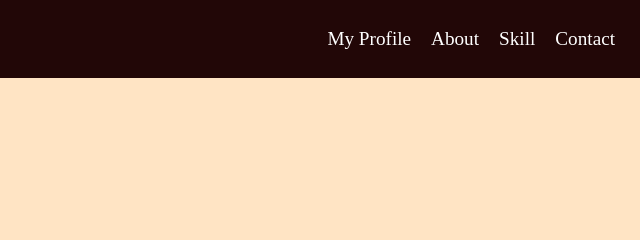
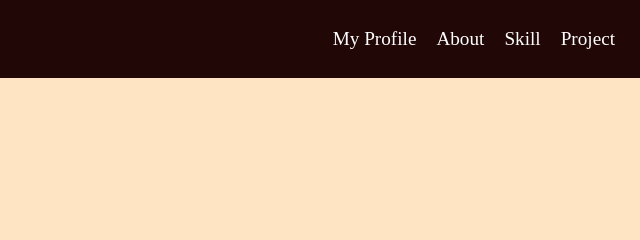
Before and after one commit to Tannykub/MY-Tanthana-Portfolio, a plain HTML site: page index.html in a window 1280 px wide. Shown: the top 240 px of the page, 640-1280 px from the left. Drawn offline with Linux system fonts and the light colour scheme.

Commit message:
อธิบายสิ่งที่แก้

```diff
--- a/index.html
+++ b/index.html
@@ -28,7 +28,7 @@
                         <li><a href="index.html">My Profile</a></li>
                         <li><a href="about-me.html">About</a></li>
                         <li><a href="Skill.html">Skill</a></li>
-                        <li><a href="Project.html">Contact</a></li>
+                        <li><a href="Project.html">Project</a></li>
                         </ul>
                         </div>
 
```
